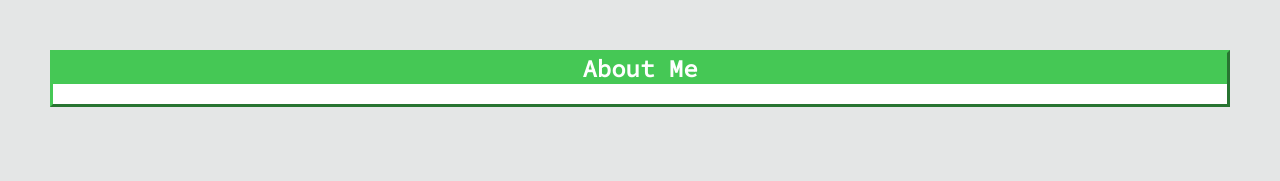
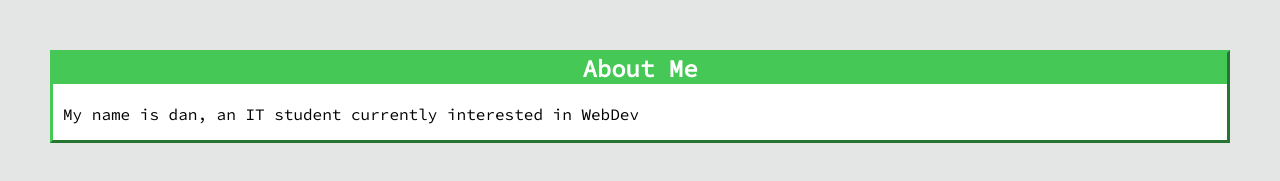
Before and after one commit to R0B0DEV/dans.lol, a plain HTML site: page index.html in a window 1280 px wide. Shown: the part 65-246 px from the top of the page. Drawn offline with Linux system fonts and the light colour scheme.

Commit message:
added content

```diff
--- a/index.html
+++ b/index.html
@@ -36,6 +36,7 @@
 
 		<div class="content">
 			<h2>About Me</h2>
+			<p>My name is dan, an IT student currently interested in WebDev</p>
 		</div>
 
 	</body>
```
